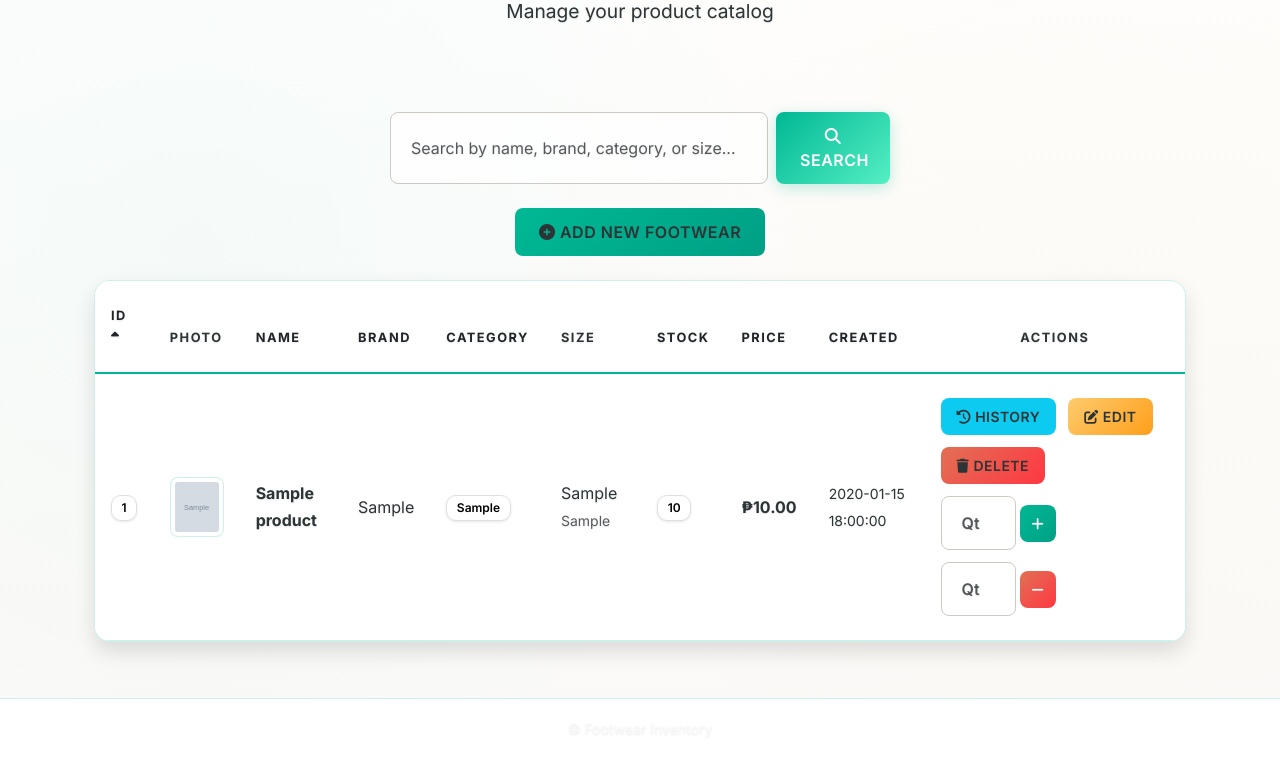
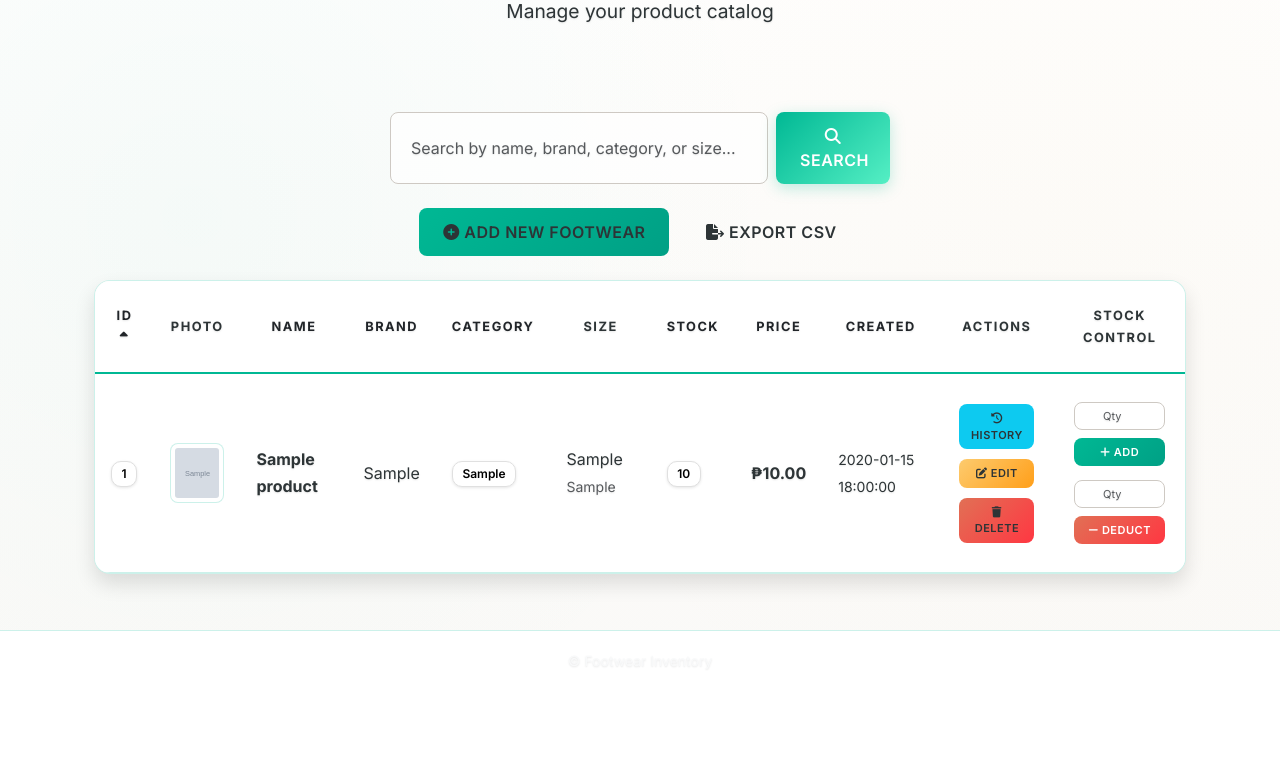
Before and after one commit to HarveyValdez/inventory_system, a Flask app: page / in a window 1280 px wide. Shown: the part 257-1016 px from the top of the page. After the commit the page ends 924 px from the top, so only its background shows below. Run offline with Flask 3, Linux system fonts and the light colour scheme; the visitor is signed in with stand-in values (Sample User, id 1); tables that the repository leaves empty hold one stand-in row (values such as "Sample post"); grey boxes marked "Sample" are stand-in pictures.

Commit message:
fix alignment

```diff
--- a/app.py
+++ b/app.py
@@ -618,7 +618,15 @@ def edit_product(id):
 
     product = Product.query.get_or_404(id)
 
+    # Store original values
+    original_stock = product.stock
+    original_price = product.price
+    original_name = product.name
+
     if request.method == 'POST':
+        # edit reason
+        edit_reason = request.form.get('edit_reason', '').strip()
+
         # Update product
         product.name = request.form['name']
         product.brand = request.form.get('brand')
@@ -631,40 +639,38 @@ def edit_product(id):
         # Handle image update
         image_file = save_uploaded_file(request.files.get('image'))
         if image_file:
-            # Optionally delete old image here
             product.image = image_file
 
-        db.session.commit()
+        # ✅ LOG TO STOCK HISTORY
+        if product.stock != original_stock:
+            history = StockHistory(
+                product_id=product.id,
+                product_name=product.name,
+                old_stock=original_stock,
+                new_stock=product.stock,
+                change_reason=f"Stock edited via update: {edit_reason}" if edit_reason else "Stock edited via update",
+                user_id=session['user_id'],
+                username=session['username']
+            )
+            db.session.add(history)
 
-        # Log activity
+        # ✅ LOG TO ACTIVITY LOG
+        activity_msg = f"{session['role'].capitalize()} edited product"
+        if edit_reason:
+            activity_msg += f": {edit_reason}"
+
         log = ActivityLog(
             user_id=session['user_id'],
             username=session['username'],
-            action=f"{session['role'].capitalize()} edited product",
+            action=activity_msg,
             product_name=product.name
         )
         db.session.add(log)
 
-        # Update low stock alerts
-        existing_alert = StockAlert.query.filter_by(product_id=product.id).first()
-        if product.stock <= 5:
-            if existing_alert:
-                existing_alert.stock = product.stock
-                existing_alert.alert_type = "Low Stock" if product.stock > 0 else "Out of Stock"
-            else:
-                alert = StockAlert(
-                    product_id=product.id,
-                    product_name=product.name,
-                    stock=product.stock,
-                    alert_type="Low Stock" if product.stock > 0 else "Out of Stock"
-                )
-                db.session.add(alert)
-        elif existing_alert:
-            db.session.delete(existing_alert)
-
+        # Commit all changes
         db.session.commit()
 
-        flash('Product updated successfully!', 'success')
+        flash('✅ Product updated successfully!', 'success')
         return redirect(url_for('staff_dashboard' if session['role'] == 'staff' else 'index'))
 
     return render_template('edit_product.html', product=product)
--- a/static/css/custom.css
+++ b/static/css/custom.css
@@ -707,3 +707,155 @@ th {
   background: #ffffff !important;
   color: #000000 !important;
 }
+
+/* ==========================================
+   PRODUCT ACTION BUTTONS - Organized Layout
+   ========================================== */
+
+.product-actions {
+  display: flex;
+  flex-direction: column;
+  gap: 8px;
+  padding: 8px;
+}
+
+.action-group {
+  display: flex;
+  flex-wrap: wrap;
+  gap: 6px;
+  justify-content: center;
+}
+
+.action-group .btn-sm {
+  padding: 4px 10px;
+  font-size: 11px;
+  font-weight: 600;
+  min-width: 32px;
+}
+
+/* Stock controls section */
+.stock-controls {
+  border-top: 1px solid var(--glass-border);
+  padding-top: 8px;
+  margin-top: 4px;
+}
+
+.stock-form {
+  display: inline-flex;
+  gap: 4px;
+  align-items: center;
+  margin: 0;
+}
+
+.stock-form input {
+  width: 65px !important;
+  height: 28px;
+  font-size: 11px;
+  text-align: center;
+  padding: 2px 4px;
+}
+
+.stock-form button {
+  padding: 4px 8px;
+  height: 28px;
+}
+
+/* Hide text on small screens for cleaner view */
+@media (max-width: 1200px) {
+  .action-group .btn-sm span {
+    display: none;
+  }
+
+  .action-group .btn-sm {
+    width: 32px;
+    padding: 4px 0;
+  }
+}
+
+/* Compact view for mobile */
+@media (max-width: 768px) {
+  .product-actions {
+    flex-direction: row;
+    flex-wrap: wrap;
+  }
+
+  .action-group {
+    flex: 1;
+    min-width: 120px;
+  }
+
+  .stock-controls {
+    border-top: none;
+    border-left: 1px solid var(--glass-border);
+    padding-top: 0;
+    padding-left: 8px;
+  }
+}
+/* ==========================================
+   SEPARATED ACTION COLUMNS - Vertical Layout
+   ========================================== */
+
+.action-buttons-column,
+.stock-controls-column {
+  display: flex;
+  flex-direction: column;
+  gap: 6px;
+  padding: 4px;
+}
+
+.action-buttons-column .btn-sm {
+  padding: 6px 10px;
+  font-size: 11px;
+  font-weight: 600;
+  width: 100%;
+  text-align: center;
+}
+
+.stock-controls-column .stock-form-vertical {
+  display: flex;
+  flex-direction: column;
+  gap: 4px;
+}
+
+.stock-controls-column .form-control-sm {
+  height: 28px;
+  font-size: 11px;
+  padding: 2px 6px;
+  text-align: center;
+}
+
+.stock-controls-column .btn-sm {
+  height: 28px;
+  padding: 4px 8px;
+  font-size: 11px;
+  font-weight: 600;
+}
+
+/* Table header styling */
+.table th {
+  text-align: center;
+  vertical-align: middle;
+  font-size: 0.8rem;
+}
+
+/* Mobile responsiveness */
+@media (max-width: 1200px) {
+  .action-buttons-column .btn-sm span {
+    display: none;
+  }
+
+  .action-buttons-column .btn-sm {
+    padding: 6px 0;
+  }
+}
+
+@media (max-width: 768px) {
+  .table-responsive {
+    font-size: 0.85rem;
+  }
+
+  .action-buttons-column,
+  .stock-controls-column {
+    gap: 4px;
+  }
+}
--- a/templates/index.html
+++ b/templates/index.html
@@ -19,11 +19,17 @@
   </form>
 
   <!-- Add Product Button -->
-  {% if session['role'] in ['admin', 'staff'] %}
+
+    {% if session['role'] in ['admin', 'staff'] %}
   <div class="text-center mb-4">
     <a href="{{ url_for('add_product') }}" class="btn btn-success">
       <i class="fas fa-plus-circle"></i> Add New Footwear
     </a>
+    {% if session['role'] == 'admin' %}
+    <a href="{{ url_for('export_csv') }}" class="btn btn-outline-primary ms-2">
+      <i class="fas fa-file-export"></i> Export CSV
+    </a>
+    {% endif %}
   </div>
   {% endif %}
 
@@ -69,8 +75,11 @@
               Created {% if sort_by == 'created_at' %}<i class="fas fa-sort-{{ 'up' if order == 'asc' else 'down' }}"></i>{% endif %}
             </a>
           </th>
+
+          <!-- ✅ SEPARATED ACTION COLUMNS -->
           {% if session['role'] in ['admin', 'staff'] %}
-            <th class="text-center" style="min-width: 200px;">Actions</th>
+          <th class="text-center">Actions</th>
+          <th class="text-center">Stock Control</th>
           {% endif %}
         </tr>
       </thead>
@@ -116,42 +125,56 @@
           <td><small>{{ product.created_at|manila_time if product.created_at else 'N/A' }}</small></td>
 
           {% if session['role'] in ['admin', 'staff'] %}
-          <td>
-            <div class="stock-actions">
-              <!-- History Button -->
+          <!-- ✅ COLUMN 1: Action Buttons -->
+          <td class="text-center">
+            <div class="action-buttons-column">
               <a href="{{ url_for('product_history', product_id=product.id) }}"
-                 class="btn btn-sm btn-info"
-                 title="View Stock History">
+                 class="btn btn-sm btn-info mb-1 w-100"
+                 title="View History">
                 <i class="fas fa-history"></i> History
               </a>
 
-              <!-- Edit Button -->
-              <a href="{{ url_for('edit_product', id=product.id) }}" class="btn btn-sm btn-warning">
+              <a href="{{ url_for('edit_product', id=product.id) }}"
+                 class="btn btn-sm btn-warning mb-1 w-100"
+                 title="Edit Product">
                 <i class="fas fa-edit"></i> Edit
               </a>
 
-              <!-- Delete Button  -->
               {% if session['role'] == 'admin' %}
                 <a href="{{ url_for('delete_product', id=product.id) }}"
-                   class="btn btn-sm btn-danger"
-                   onclick="return confirm('🚨 DELETE PRODUCT: {{ product.name }}? This will permanently remove the product and its image!');">
+                   class="btn btn-sm btn-danger w-100"
+                   title="Delete Product"
+                   onclick="return confirm('🚨 DELETE: {{ product.name }}? This cannot be undone!');">
                   <i class="fas fa-trash"></i> Delete
                 </a>
               {% endif %}
+            </div>
+          </td>
 
+          <!-- ✅ COLUMN 2: Stock Controls -->
+          <td class="text-center">
+            <div class="stock-controls-column">
               <!-- Add Stock -->
-              <form action="{{ url_for('add_stock', product_id=product.id) }}" method="POST" class="stock-input-group" onsubmit="return confirmAddStock(event);">
-                <input type="number" name="added_qty" min="1" max="1000" placeholder="Qty" class="form-control form-control-sm" required>
-                <button type="submit" class="btn btn-sm btn-success" title="Add Stock">
-                  <i class="fas fa-plus"></i>
+              <form action="{{ url_for('add_stock', product_id=product.id) }}"
+                    method="POST"
+                    class="stock-form-vertical mb-2"
+                    onsubmit="return confirmAddStock(event);">
+                <input type="number" name="added_qty" min="1" max="1000"
+                       placeholder="Qty" class="form-control form-control-sm mb-1" required>
+                <button type="submit" class="btn btn-sm btn-success w-100">
+                  <i class="fas fa-plus"></i> Add
                 </button>
               </form>
 
               <!-- Deduct Stock -->
-              <form action="{{ url_for('deduct_stock', product_id=product.id) }}" method="POST" class="stock-input-group" onsubmit="return confirmDeductStock(event);">
-                <input type="number" name="deduct_qty" min="1" placeholder="Qty" class="form-control form-control-sm" required>
-                <button type="submit" class="btn btn-sm btn-danger" title="Deduct Stock">
-                  <i class="fas fa-minus"></i>
+              <form action="{{ url_for('deduct_stock', product_id=product.id) }}"
+                    method="POST"
+                    class="stock-form-vertical"
+                    onsubmit="return confirmDeductStock(event);">
+                <input type="number" name="deduct_qty" min="1"
+                       placeholder="Qty" class="form-control form-control-sm mb-1" required>
+                <button type="submit" class="btn btn-sm btn-danger w-100">
+                  <i class="fas fa-minus"></i> Deduct
                 </button>
               </form>
             </div>
@@ -162,7 +185,7 @@
 
         {% if not products %}
         <tr>
-          <td colspan="11" class="text-center py-5 text-muted">
+          <td colspan="12" class="text-center py-5 text-muted">
             <i class="fas fa-box-open fa-3x mb-3 opacity-50"></i>
             <p>No products found{% if search_query %} matching "{{ search_query }}"{% endif %}.</p>
           </td>
```
Also changed, not shown: templates/edit_product.html (+29 -21 lines), templates/product_history.html (+14 -3 lines).
